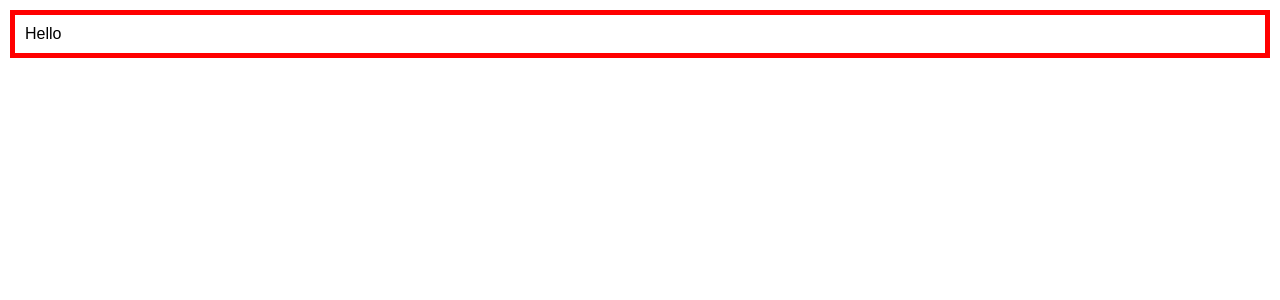
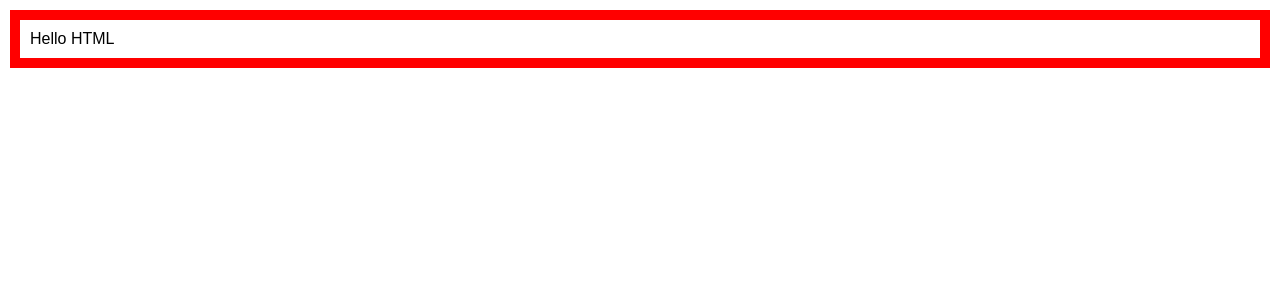
Before and after one commit to steamnp/bfd42, a React (Vite) app: page / in a window 1280 px wide. Shown: the top 300 px of the page. Built offline with nearby package versions, Linux system fonts and the light colour scheme.

Commit message:
css fixed padding and greeting

```diff
--- a/src/App.css
+++ b/src/App.css
@@ -1,5 +1,5 @@
 main {
   padding: 10px;
-  border: 5px solid red;
+  border: 10px solid red;
   margin: 10px;
 }
--- a/src/App.jsx
+++ b/src/App.jsx
@@ -6,7 +6,7 @@ function App() {
     //   src="https://images.unsplash.com/photo-1522992319-0365e5f11656?q=80&w=1974&auto=format&fit=crop&ixlib=rb-4.0.3&ixid=M3wxMjA3fDB8MHxwaG90by1wYWdlfHx8fGVufDB8fHx8fA%3D%3D"
     //   style={{ width: "200px" }}
     // />
-    <main>Hello</main>
+    <main>Hello HTML</main>
   );
 }
 
```
